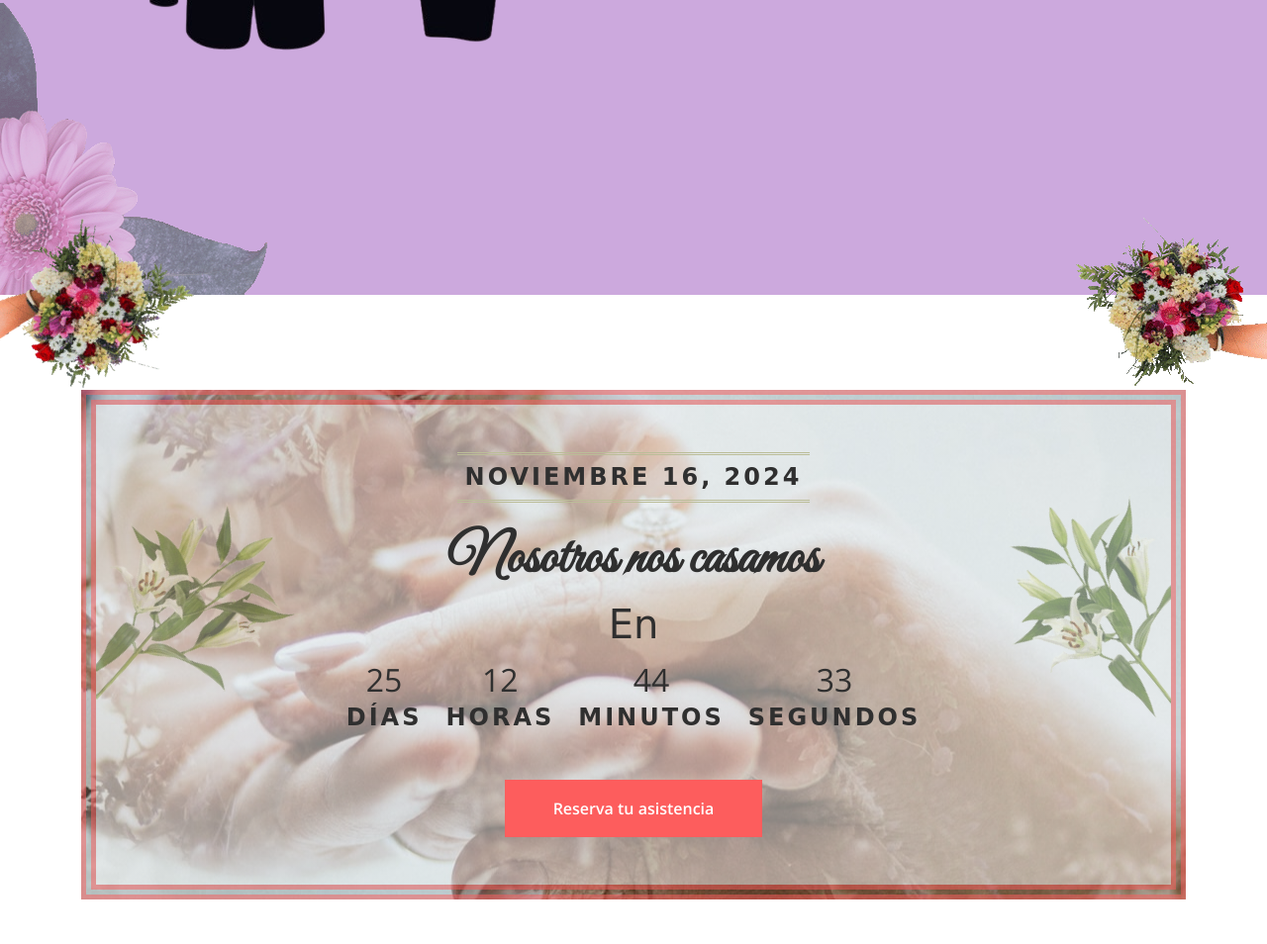
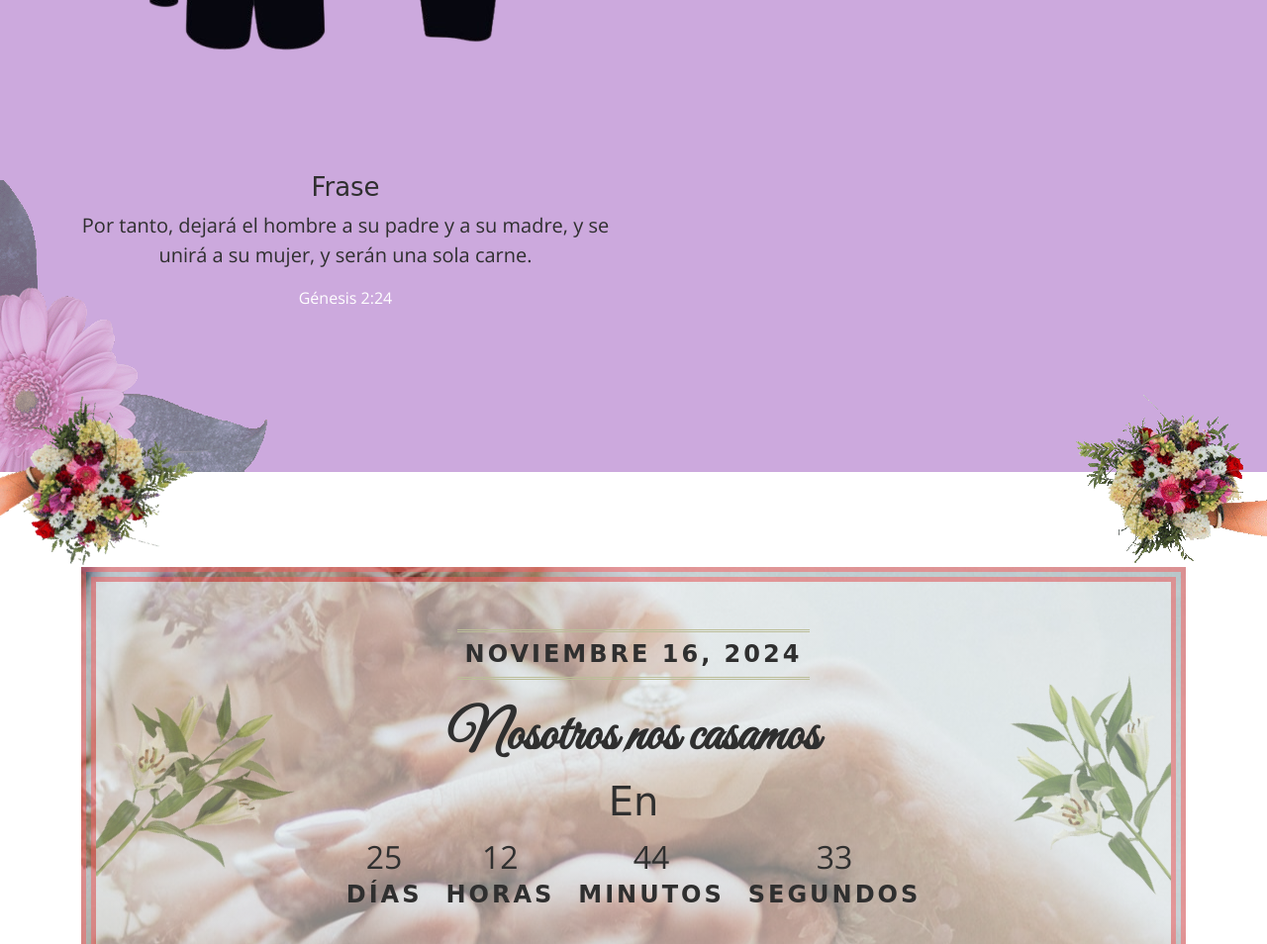
Before and after one commit to Thiago2309/Invitacion_Boda_PaginaWeb, a plain HTML site: page index.html in a window 1280 px wide. Shown: the part 1729-2683 px from the top of the page at 99% size. Drawn offline with nearby package versions, Linux system fonts and the light colour scheme; some packages are replaced by stand-ins of ours; a script that the page names is missing; a web font is replaced by a local one.

Commit message:
Cambios finales

```diff
--- a/index.html
+++ b/index.html
@@ -314,6 +314,15 @@
                     alt=""
                     class="img-fluid"
                   />
+                </div>
+                <div class="" style="padding-top: 20px; padding-bottom: 20px;">
+                  <h3 style="font-size: 26px; text-align: center;">Frase</h3>
+                  <p class="fs-5 text-dark" style="font-size: 16px; text-align: center;">
+                    Por tanto, dejará el hombre a su padre y a su madre, y se unirá a su mujer, y serán una sola carne.
+                  </p>
+                  <p class="text-white mb-0" style="font-size: 16px; text-align: center;">
+                    Génesis 2:24
+                  </p>
                 </div>
               </div>
             </div>
```
